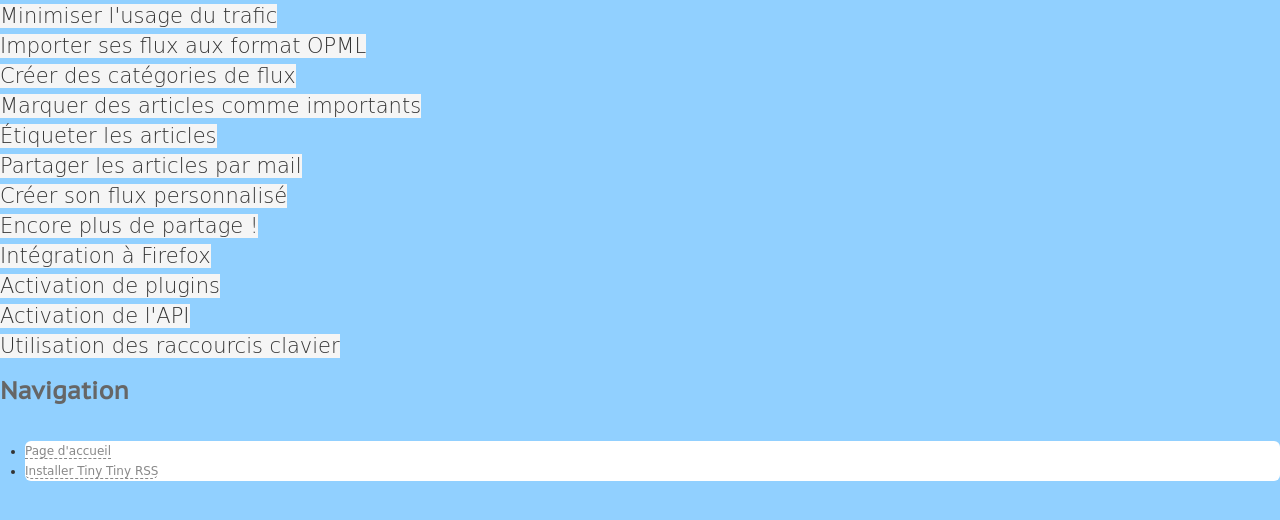
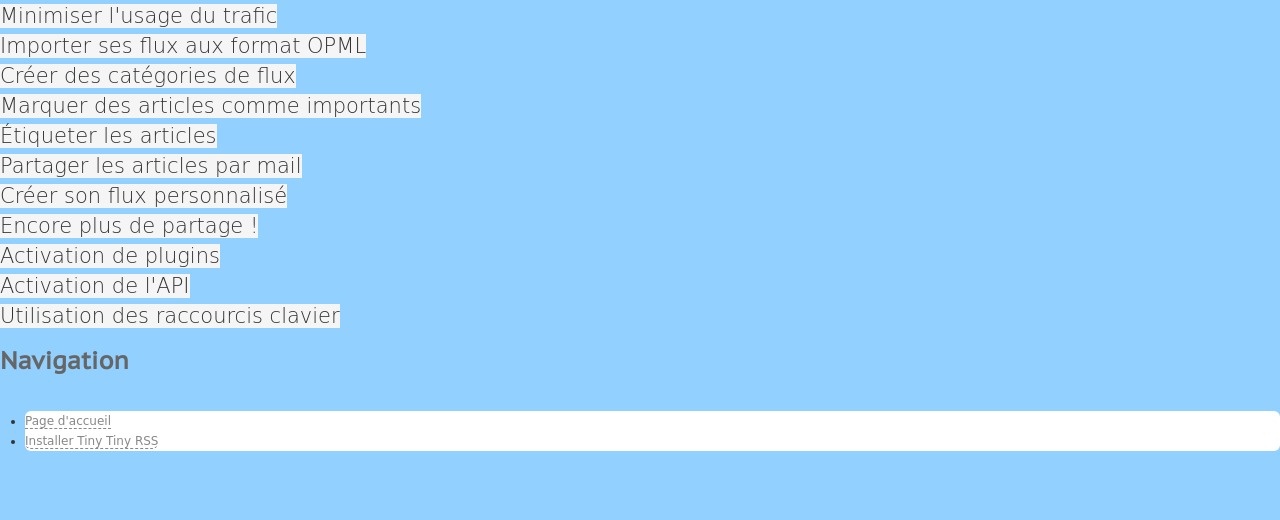
Before and after one commit to framasoft/framanews, a PHP site: page /ttrss/ in a window 1280 px wide. Shown: the part 115-635 px from the top of the page. Run offline with PHP 8.4, Linux system fonts and the light colour scheme; some libraries are stand-ins or nearby versions.

Commit message:
Retrait de l'intégration de Firefox

```diff
--- a/ttrss.php
+++ b/ttrss.php
@@ -138,19 +138,6 @@
                         </div>
                         <div class="panel panel-default">
                             <div class="panel-heading">
-                                <a class="accordion-toggle lead" data-toggle="collapse" data-parent="#accordion" href="#collapseNine">
-                                    Intégration à Firefox
-                                </a>
-                            </div>
-                            <div id="collapseNine" class="panel-collapse collapse">
-                                <div class="panel-body lead">
-                                    <p><small>Pour que Firefox enregistre Framanews comme lecteur de flux, dans le menu «&nbsp;Actions&nbsp;», choisir «&nbsp;Configuration&nbsp;», aller sur l&rsquo;onglet «&nbsp;Flux&nbsp;» puis, en bas, cliquer sur «&nbsp;Intégration à Firefox&nbsp;».</small></p>
-                                    <p><small>Lorsque vous cliquerez sur un lien vers un flux RSS, Firefox vous proposera directement de l&rsquo;ajouter dans Framanews.</small></p>
-                                </div>
-                            </div>
-                        </div>
-                        <div class="panel panel-default">
-                            <div class="panel-heading">
                                 <a class="accordion-toggle lead" data-toggle="collapse" data-parent="#accordion" href="#collapseTen">
                                     Activation de plugins
                                 </a>
```
